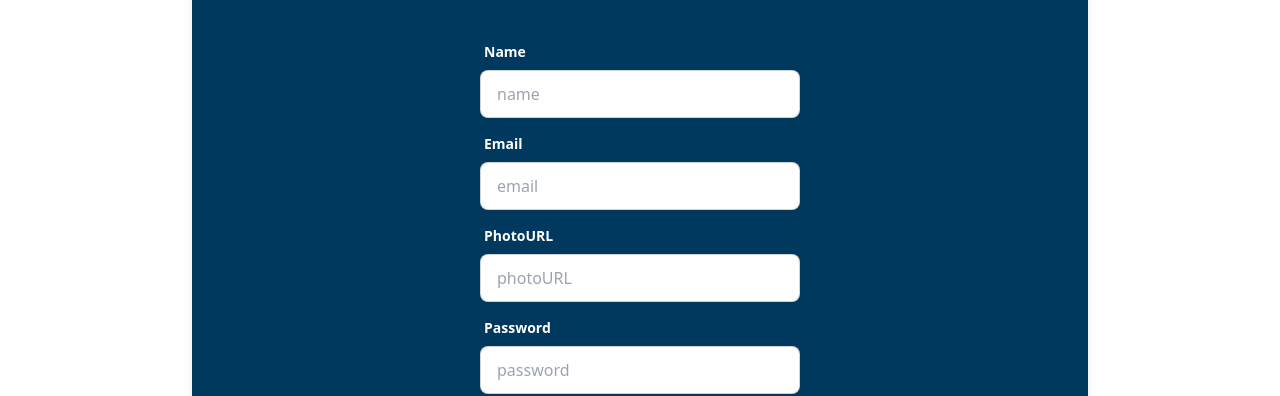
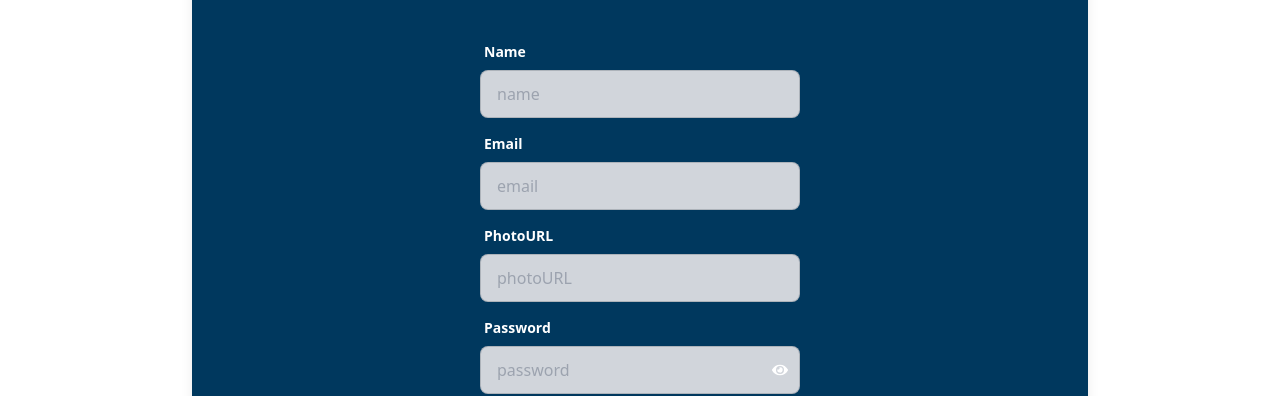
Before and after one commit to rar34/explore-job-client, a React (Vite) app: page /register in a window 1280 px wide. Shown: the part 418-814 px from the top of the page. Built offline with nearby package versions, Linux system fonts and the light colour scheme; no server answers.

Commit message:
change logo color

```diff
--- a/src/pages/Login/Login.jsx
+++ b/src/pages/Login/Login.jsx
@@ -79,7 +79,7 @@ const Login = () => {
                             <label className="label">
                                 <span className="label-text text-white">Email</span>
                             </label>
-                            <input type="email" placeholder="email" className="input input-bordered"
+                            <input type="email" placeholder="email" className="input text-black bg-gray-300 input-bordered"
                                 {...register("email", { required: true })} />
                             {errors.email && <span className="text-red-600">This field is required</span>}
                         </div>
@@ -87,7 +87,7 @@ const Login = () => {
                             <label className="label">
                                 <span className="label-text text-white">Password</span>
                             </label>
-                            <input type="password" placeholder="password" className="input input-bordered"
+                            <input type="password" placeholder="password" className="input text-black bg-gray-300 input-bordered"
                                 {...register("password", { required: true })} />
                             {errors.password && <span className="text-red-600">This field is required</span>}
                         </div>
--- a/src/pages/Register/Register.jsx
+++ b/src/pages/Register/Register.jsx
@@ -60,8 +60,6 @@ const Register = () => {
                         Please SignUp
                     </p>
 
-
-
                     <div className="flex items-center justify-between mt-4">
                         <span className="w-1/5 border-b dark:border-gray-600 lg:w-1/4"></span>
 
@@ -75,14 +73,14 @@ const Register = () => {
                             <label className="label">
                                 <span className="label-text text-white font-semibold">Name</span>
                             </label>
-                            <input type="text" placeholder="name" className="input input-bordered"
+                            <input type="text" placeholder="name" className="input text-black bg-gray-300 input-bordered"
                                 {...register("name")} />
                         </div>
                         <div className="form-control" data-aos="fade-right" data-aos-delay="400">
                             <label className="label">
                                 <span className="label-text text-white font-semibold">Email</span>
                             </label>
-                            <input type="email" placeholder="email" className="input input-bordered"
+                            <input type="email" placeholder="email" className="input text-black bg-gray-300 input-bordered"
                                 {...register("email", { required: true })} />
                             {errors.email && <span className="text-red-600">This field is required</span>}
                         </div>
@@ -90,7 +88,7 @@ const Register = () => {
                             <label className="label">
                                 <span className="label-text text-white font-semibold">PhotoURL</span>
                             </label>
-                            <input type="text" placeholder="photoURL" className="input input-bordered"
+                            <input type="text" placeholder="photoURL" className="input text-black bg-gray-300 input-bordered"
                                 {...register("photoURL")} />
                         </div>
                         {/* password field */}
@@ -99,7 +97,7 @@ const Register = () => {
                                 <span className="label-text text-white font-semibold">Password</span>
                             </label>
                             <div className="relative">
-                                <input type={showPassword ? "text" : "password"} placeholder="password" className="input w-full input-bordered"
+                                <input type={showPassword ? "text" : "password"} placeholder="password" className="input w-full text-black bg-gray-300 input-bordered"
                                     {...register("password", { required: true })} />
                                 <span onClick={() => setShowPassword(!showPassword)} className="absolute top-4 right-3">
                                     {
--- a/src/pages/shared/Footer/Footer.jsx
+++ b/src/pages/shared/Footer/Footer.jsx
@@ -8,7 +8,7 @@ const Footer = () => {
         <div className=" p-10 bg-[#00385E] text-white">
             <footer className="footer">
                 <aside>
-                    <img className="w-40" src="https://i.ibb.co/3NfPD4C/Career-Finder.png" alt="" />
+                    <img className="w-40" src="https://i.ibb.co/k39Lw9v/Career-Finder.png" alt="" />
                     <p>Explore Job Ltd.<br />Providing reliable Service since 2000</p>
                 </aside>
                 <nav>
--- a/src/pages/shared/Navbar/Navbar.jsx
+++ b/src/pages/shared/Navbar/Navbar.jsx
@@ -73,7 +73,7 @@ const Navbar = () => {
                         {navLinks}
                     </ul>
                 </div>
-                <Link to="/" className="w-32"><img src="https://i.ibb.co/3NfPD4C/Career-Finder.png" alt="" /></Link>
+                <Link to="/" className="w-32"><img src="https://i.ibb.co/k39Lw9v/Career-Finder.png" alt="" /></Link>
             </div>
             <div className="navbar-center hidden lg:flex">
                 <ul className="menu menu-horizontal px-1">
```
